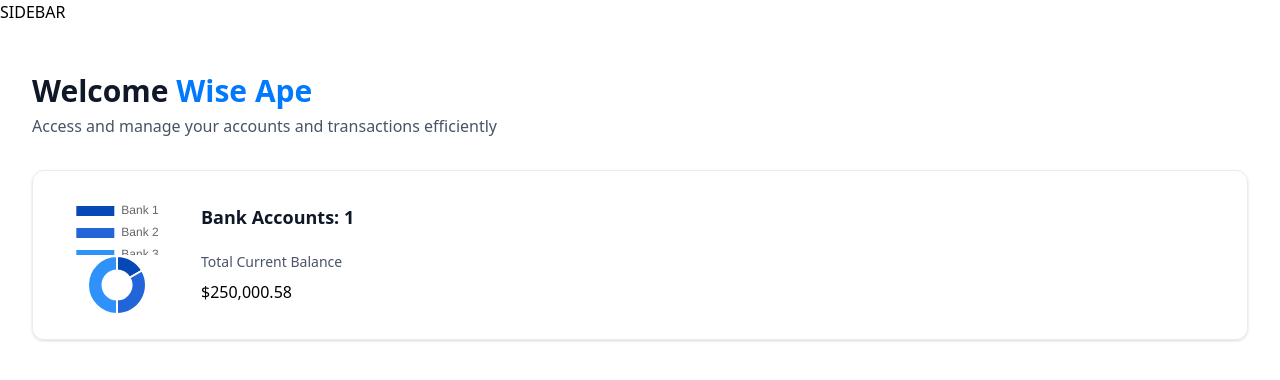
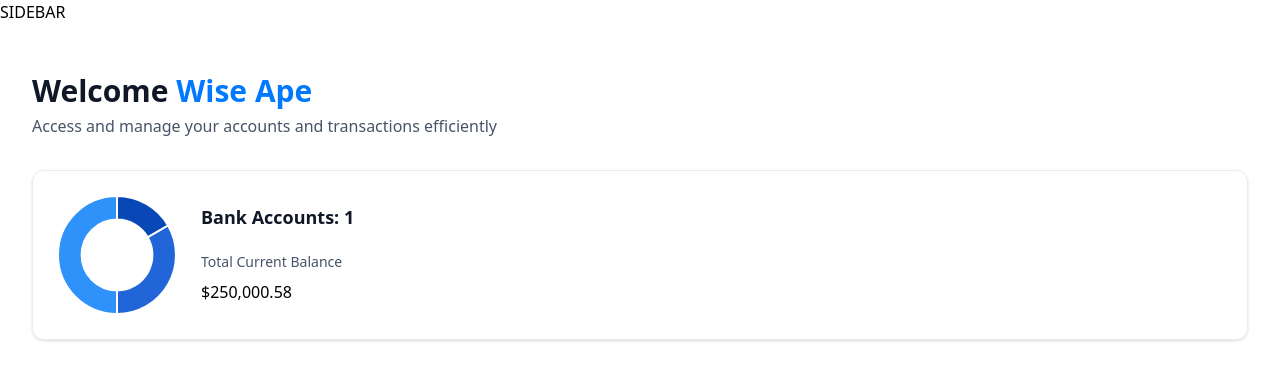
Before and after one commit to KyOnwe/wisestbank, a Next.js app: page / in a window 1280 px wide. Shown: the top 380 px of the page. Built offline with nearby package versions, Linux system fonts and the light colour scheme.

Commit message:
complete setup of 'DoughnutChart' component

```diff
--- a/components/DoughnutChart.tsx
+++ b/components/DoughnutChart.tsx
@@ -16,7 +16,17 @@ const DoughnutChart = ({ accounts }: DoughnutChartProps) => {
         ],
         labels: ['Bank 1', 'Bank 2', 'Bank 3']
     }
-  return <Doughnut data={data} />
+  return <Doughnut
+    data={data}
+    options={{
+        cutout: '60%',
+        plugins: {
+            legend: {
+                display: false
+            }
+        }
+    }}
+    />
 }
 
 export default DoughnutChart
```
